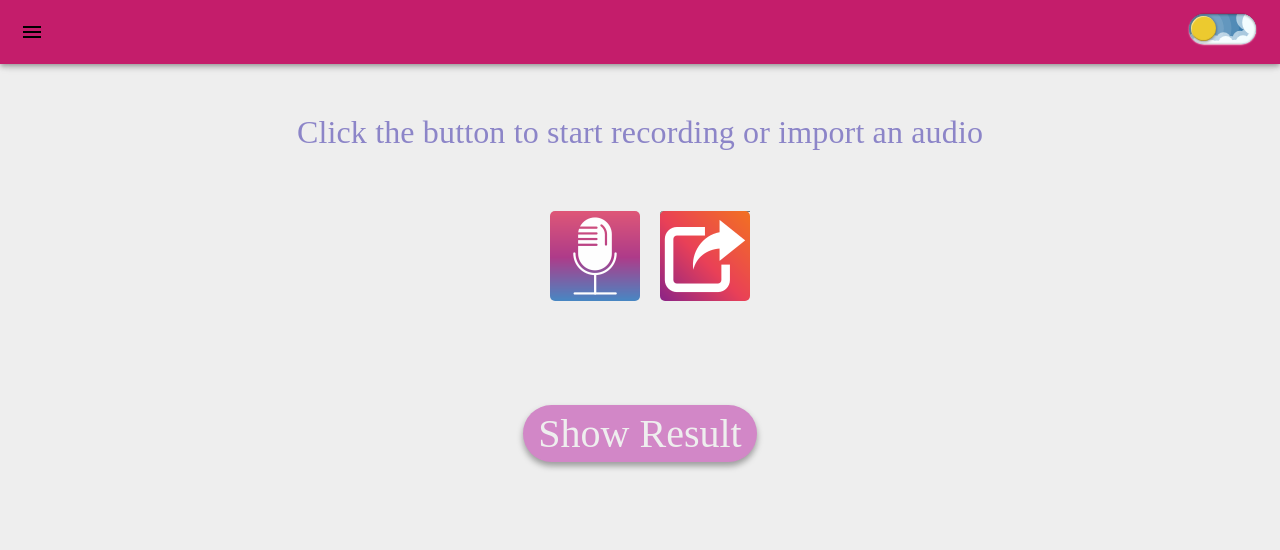
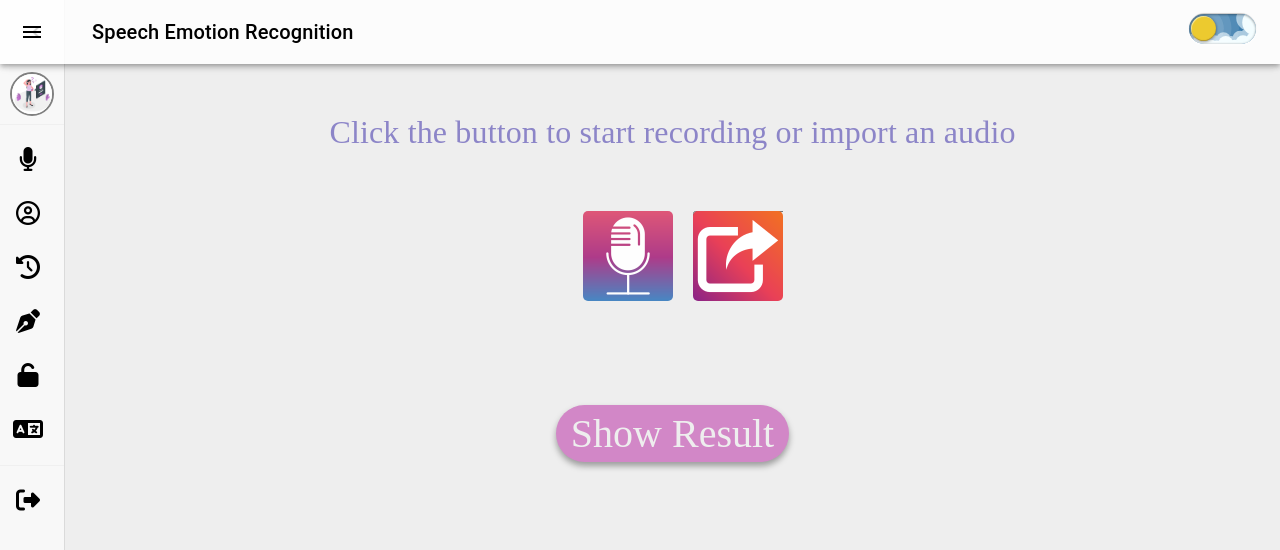
Before and after one commit to ZiadAhmed92/speechFrontend, a React (Vite) app: page /homepage in a window 1280 px wide. Shown: the top 550 px of the page. Built offline with nearby package versions, Linux system fonts and the light colour scheme; a web font is replaced by a local one.

Commit message:
add forget password

```diff
--- a/src/Components/ForgetPassword/ForgetPassword.jsx
+++ b/src/Components/ForgetPassword/ForgetPassword.jsx
@@ -1,8 +1,45 @@
 import "./ForgetPassword.css"
 import img1 from "../../image/backPage.png"
 import img2 from "../../image/forgetPassword.png"
-import { Link } from "react-router-dom"
+import { Link, useNavigate } from "react-router-dom"
+import { useState } from "react"
+import axios from "axios"
 export const ForgetPassword = () => {
+    let Navigate = useNavigate();
+    const [message, setMessage] = useState("");
+    const [error, setError] = useState("");
+    const [loading, setLoading] = useState(false);
+    const [email, setEmail] = useState({
+        email: ""
+    });
+    async function sendUserData() {
+        try {
+            let { data } = await axios.post(
+                `https://speech-emotion.onrender.com/forgot-password`,
+                {email}
+            );
+
+            if (data === "Password reset email sent") {
+                setMessage("We Have Sent Your Email")
+                Navigate("/login");
+                setLoading(false);
+            } else {
+                setLoading(false);
+                setError(data);
+            }
+        } catch (err) {
+
+            setError(err.response.data)
+            setLoading(false);
+        }
+    }
+
+
+    function submitResetPassword(e) {
+        setLoading(true);
+        e.preventDefault();
+        sendUserData();
+    }
     return (
         <div>
             <div className="container pt-2">
@@ -10,18 +47,25 @@ export const ForgetPassword = () => {
                     <div className="col-md-6">
                         <Link to="/login"><img src={img1} className="img-1-forget" /></Link>
                         <div className="text-forget-pass text-capitalize mt-4">
-                          <span className="sub-title"> Forget Password</span><br/> enter your email or phone number
+                            <span className="sub-title"> Forget Password</span><br /> Enter Your Email
                         </div>
-                      <form className="d-flex flex-column gap-2 mt-5">
-                          <label htmlFor="forgetPassword" className="label-forget">Email / Phone Number</label>
-                          <input type="text" className="input-forget" />
-                          <Link to="/forgetpasswordsecond"><button className="btn-forget"> Submit</button></Link>
+                        <form onSubmit={submitResetPassword} className="d-flex flex-column gap-2 mt-5">
+
+                            <p className="text-start text-capitalize text-danger ">
+                                {error}
+                            </p>
+                            <p className="text-start text-capitalize  text-info">
+                                {message}
+                            </p>
+                            <label htmlFor="forgetPassword" className="label-forget">Email</label>
+                            <input type="email" className="input-forget" onChange={(e) => setEmail(e.target.value)} />
+                            <button className="btn-forget" type="submit">{loading ? <i className="fas fa-spinner fa-spin"></i> : "Submit"} </button>
 
                         </form>
 
                     </div>
                     <div className="col-md-6">
-                      <img src={img2} className="img-2-forget w-100"/>
+                        <img src={img2} className="img-2-forget w-100" />
                     </div>
                 </div>
             </div>
--- a/src/Components/HomePage/HomePage.css
+++ b/src/Components/HomePage/HomePage.css
@@ -1,6 +1,6 @@
 .MuiToolbar-root.MuiToolbar-gutters,
 .MuiPaper-root.MuiPaper-elevation {
-    background: #c41d6b !important;
+    background:var(--header) !important
 }
 
 .MuiSvgIcon-root.MuiSvgIcon-fontSizeMedium {
@@ -23,12 +23,12 @@
     color: var(--text);
 }
 .icon-slider{
-   color: var(--text) !important;
+   color: var(--textHeader) !important;
    margin: 0 8px 0 0 !important;
    font-size: 1.5em;
 }
 .sidebar {
-    color: var(--text);
+    color: var(--textHeader);
     /* font-family: Inter;
     font-size: 60px !important;
     font-style: normal;
--- a/src/Components/HomePage/HomePage.jsx
+++ b/src/Components/HomePage/HomePage.jsx
@@ -1,12 +1,14 @@
 import * as React from 'react';
+import "./HomePage.css"
+
 import { styled, useTheme } from '@mui/material/styles';
-import "./HomePage.css"
 import Box from '@mui/material/Box';
-import Drawer from '@mui/material/Drawer';
-import CssBaseline from '@mui/material/CssBaseline';
+import MuiDrawer from '@mui/material/Drawer';
 import MuiAppBar from '@mui/material/AppBar';
 import Toolbar from '@mui/material/Toolbar';
 import List from '@mui/material/List';
+import CssBaseline from '@mui/material/CssBaseline';
+import Typography from '@mui/material/Typography';
 import Divider from '@mui/material/Divider';
 import IconButton from '@mui/material/IconButton';
 import MenuIcon from '@mui/icons-material/Menu';
@@ -14,61 +16,89 @@ import ChevronLeftIcon from '@mui/icons-material/ChevronLeft';
 import ChevronRightIcon from '@mui/icons-material/ChevronRight';
 import ListItem from '@mui/material/ListItem';
 import ListItemButton from '@mui/material/ListItemButton';
+import ListItemIcon from '@mui/material/ListItemIcon';
 import ListItemText from '@mui/material/ListItemText';
+import InboxIcon from '@mui/icons-material/MoveToInbox';
+import MailIcon from '@mui/icons-material/Mail';
+import { speechContext } from '../Context/Store.jsx';
 import { Link, Outlet } from 'react-router-dom';
-import { speechContext } from '../Context/Store.jsx';
+import img from "../../image/forgetPassword.png"
+import { Avatar } from '@mui/material';
 
 const drawerWidth = 240;
 
-const Main = styled('main', { shouldForwardProp: (prop) => prop !== 'open' })(
-    ({ theme, open }) => ({
-        flexGrow: 1,
-        padding: theme.spacing(3),
-        transition: theme.transitions.create('margin', {
+const openedMixin = (theme) => ({
+    width: drawerWidth,
+    transition: theme.transitions.create('width', {
+        easing: theme.transitions.easing.sharp,
+        duration: theme.transitions.duration.enteringScreen,
+    }),
+    overflowX: 'hidden',
+});
+
+const closedMixin = (theme) => ({
+    transition: theme.transitions.create('width', {
         easing: theme.transitions.easing.sharp,
         duration: theme.transitions.duration.leavingScreen,
     }),
-        marginLeft: `-${drawerWidth}px`,
-        ...(open && {
-            transition: theme.transitions.create('margin', {
-                easing: theme.transitions.easing.easeOut,
-                duration: theme.transitions.duration.enteringScreen,
-            }),
-            marginLeft: 0,
-        }),
-    }),
-);
+    overflowX: 'hidden',
+    width: `calc(${theme.spacing(7)} + 1px)`,
+    [theme.breakpoints.up('sm')]: {
+        width: `calc(${theme.spacing(8)} + 1px)`,
+    },
+});
+
+const DrawerHeader = styled('div')(({ theme }) => ({
+    display: 'flex',
+    alignItems: 'center',
+    justifyContent: 'flex-end',
+    padding: theme.spacing(0, 1),
+    // necessary for content to be below app bar
+    ...theme.mixins.toolbar,
+}));
 
 const AppBar = styled(MuiAppBar, {
     shouldForwardProp: (prop) => prop !== 'open',
 })(({ theme, open }) => ({
-    transition: theme.transitions.create(['margin', 'width'], {
+    zIndex: theme.zIndex.drawer + 1,
+    transition: theme.transitions.create(['width', 'margin'], {
         easing: theme.transitions.easing.sharp,
         duration: theme.transitions.duration.leavingScreen,
     }),
     ...(open && {
+        marginLeft: drawerWidth,
         width: `calc(100% - ${drawerWidth}px)`,
-        marginLeft: `${drawerWidth}px`,
-        transition: theme.transitions.create(['margin', 'width'], {
-            easing: theme.transitions.easing.easeOut,
+        transition: theme.transitions.create(['width', 'margin'], {
+            easing: theme.transitions.easing.sharp,
             duration: theme.transitions.duration.enteringScreen,
         }),
     }),
 }));
 
-const DrawerHeader = styled('div')(({ theme }) => ({
-    display: 'flex',
-    alignItems: 'center',
-    padding: theme.spacing(0, 1),
-    // necessary for content to be below app bar
-    ...theme.mixins.toolbar,
-    justifyContent: 'flex-end',
-}));
+const Drawer = styled(MuiDrawer, { shouldForwardProp: (prop) => prop !== 'open' })(
+    ({ theme, open }) => ({
+        width: drawerWidth,
+        flexShrink: 0,
+        whiteSpace: 'nowrap',
+        boxSizing: 'border-box',
+        ...(open && {
+            ...openedMixin(theme),
+            '& .MuiDrawer-paper': openedMixin(theme),
+        }),
+        ...(!open && {
+            ...closedMixin(theme),
+            '& .MuiDrawer-paper': closedMixin(theme),
+        }),
+    }),
+);
+
+
+
 
 export default function Homepage() {
-    let {  logOut } = React.useContext(speechContext);
+    let { userData, logOut } = React.useContext(speechContext);
     const [mood, setMood] = React.useState("light")
-    // const [mood, setMood] = React.useState(localStorage.getItem("mode"))
+    // const [mood, setMood] = useState(localStorage.getItem("mode"))
     const theme = useTheme();
     const [open, setOpen] = React.useState(false);
 
@@ -98,6 +128,8 @@ export default function Homepage() {
         { text: "Change Language", icon: { icon: <i className="fa-solid fa-language"></i> }, path: "language" },
 
     ];
+
+
     return (
         <Box sx={{ display: 'flex' }}>
             <CssBaseline />
@@ -108,10 +140,16 @@ export default function Homepage() {
                         aria-label="open drawer"
                         onClick={handleDrawerOpen}
                         edge="start"
-                        sx={{ mr: 2, ...(open && { display: 'none' }) }}
+                        sx={{
+                            marginRight: 5,
+                            ...(open && { display: 'none' }),
+                        }}
                     >
                         <MenuIcon />
                     </IconButton>
+                    <Typography variant="h6" noWrap component="div" style={{color:"var(--textHeader)"}}>
+                        Speech Emotion Recognition
+                    </Typography>
                     <div className='ms-auto' >
                         <label className="theme-switch">
                             <input
@@ -154,24 +192,32 @@ export default function Homepage() {
                     </div>
                 </Toolbar>
             </AppBar>
-            <Drawer
-                sx={{
-                    width: drawerWidth,
-                    flexShrink: 0,
-                    '& .MuiDrawer-paper': {
-                        width: drawerWidth,
-                        boxSizing: 'border-box',
-                    },
-                }}
-                variant="persistent"
-                anchor="left"
-                open={open}
-            >
+            <Drawer variant="permanent" open={open}>
                 <DrawerHeader>
                     <IconButton onClick={handleDrawerClose}>
-                        {theme.direction === 'ltr' ? <ChevronLeftIcon /> : <ChevronRightIcon />}
+                        {theme.direction === 'rtl' ? <ChevronRightIcon /> : <ChevronLeftIcon />}
                     </IconButton>
                 </DrawerHeader>
+                <Avatar
+                    sx={{
+                        mx: "auto",
+                        width: open ? 88 : 44,
+                        height: open ? 88 : 44,
+                        my: 1,
+                        border: "2px solid grey",
+                        transition: "0.25s",
+                    }}
+                    alt="img"
+                    src={img}
+                />
+                <Typography
+                    align="center"
+                    sx={{ fontSize: open ? 17 : 0, transition: "0.25s" }}
+                    className='text-capitalize'
+                    style={{ color: "var(--textHeader)" }}
+                >
+                    {userData?.first_name}
+                </Typography>
                 <Divider />
                 <List>
                     {Array1.map((item) => (
@@ -197,9 +243,10 @@ export default function Homepage() {
                         </ListItem>
                     ))}
                 </List>
+                <Divider />
                 <List className='logout'>
 
-                        <ListItem  disablePadding sx={{ display: "block" }}>
+                    <ListItem disablePadding sx={{ display: "block" }}>
                         <Link className="Link" to={`/login`}>
                             <ListItemButton
                                 sx={{
@@ -211,7 +258,7 @@ export default function Homepage() {
                             >
                                 <div className='icon-slider mx-1'><i className="fa-solid fa-right-from-bracket"></i></div>
                                 <ListItemText
-                                        onClick={() => { setOpen(false);logOut() }}
+                                    onClick={() => { setOpen(false); logOut() }}
                                     className='sidebar '
                                     primary={"Log Out"}
 
@@ -222,15 +269,12 @@ export default function Homepage() {
                     </ListItem>
 
                 </List>
+            </Drawer>
+            <Box component="main" sx={{ flexGrow: 1, p: 3 }}>
+                <DrawerHeader />
+            <Outlet/>
 
-            </Drawer>
-            <Main open={open}>
-                <DrawerHeader />
-                <Box className="box">
-                    <Outlet />
             </Box>
-
-            </Main>
         </Box>
     );
 }
--- a/src/Components/NestedRouter/Account/Account.css
+++ b/src/Components/NestedRouter/Account/Account.css
@@ -29,7 +29,7 @@
     width: 50%;
     padding: 9px;
     border-radius: 15px;
-    background: #A09A9A;
+    background: var(--header);
     margin: auto;
 }
 
--- a/src/Components/NestedRouter/Account/Account.jsx
+++ b/src/Components/NestedRouter/Account/Account.jsx
@@ -83,7 +83,7 @@ const Account = () => {
             </svg>
             <h3 className='p-3 username'>Name</h3>
           </div>
-          <h3 className='text-capitalize'>{userData?.first_name}</h3>
+          <h3 style={{ color: "var(--textHeader)" }} className='text-capitalize'>{userData?.first_name}</h3>
 
         </div>
         <div className='d-flex align-items-center justify-content-between'>
@@ -93,7 +93,7 @@ const Account = () => {
             </svg>
             <h3 className='p-3 username '>Phone</h3>
           </div>
-          <h3>{userData?.phone}</h3>
+          <h3 style={{color:"var(--textHeader)"}}>{userData?.phone}</h3>
 
         </div>
         <div className='d-flex align-items-center justify-content-between'>
@@ -103,7 +103,7 @@ const Account = () => {
             </svg>
             <h3 className='p-3 username '>Gender</h3>
           </div>
-          <h3 className='text-capitalize'>{userData?.gender}</h3>
+          <h3 style={{ color: "var(--textHeader)" }} className='text-capitalize'>{userData?.gender}</h3>
 
         </div>
         <div>
--- a/src/index.css
+++ b/src/index.css
@@ -15,13 +15,49 @@ body{
   --secondary:black;
   --title:black;
   --subTitle:rgb(161 161 170);
+  --header:#ffffff96;
+  --textHeader: black;
 
 }
 .dark{
     --body:black;
     --text:#F3D2F2;
+    --textHeader:#fff6f6;
   --primary:red;
   --secondary:black;
   --title:black;
   --subTitle:rgb(161 161 170);
+  --header: rgba(44, 42, 42, 0.687);
 }
+
+
+
+/* scroll */
+ /* Scroll bar */
+ ::-webkit-scrollbar {
+   width: 0.7rem;
+ }
+
+ ::-webkit-scrollbar-track {
+   border: 7px solid #232943;
+   box-shadow: inset 0 0 2.5px 2px rgba(0, 0, 0, 0.5);
+   border-radius: 2px;
+ }
+
+ ::-webkit-scrollbar-thumb {
+   background: #777;
+   border-radius: 2px;
+ }
+
+ ::-webkit-scrollbar-thumb:hover {
+   background: #888;
+ }
+
+ /* for Firefox */
+ html {
+   scrollbar-color: #9e4673 #3d4a59;
+ }
+
+ html {
+   scroll-behavior: smooth;
+ }
```
Lines whose indentation alone changed are shown as unchanged.
